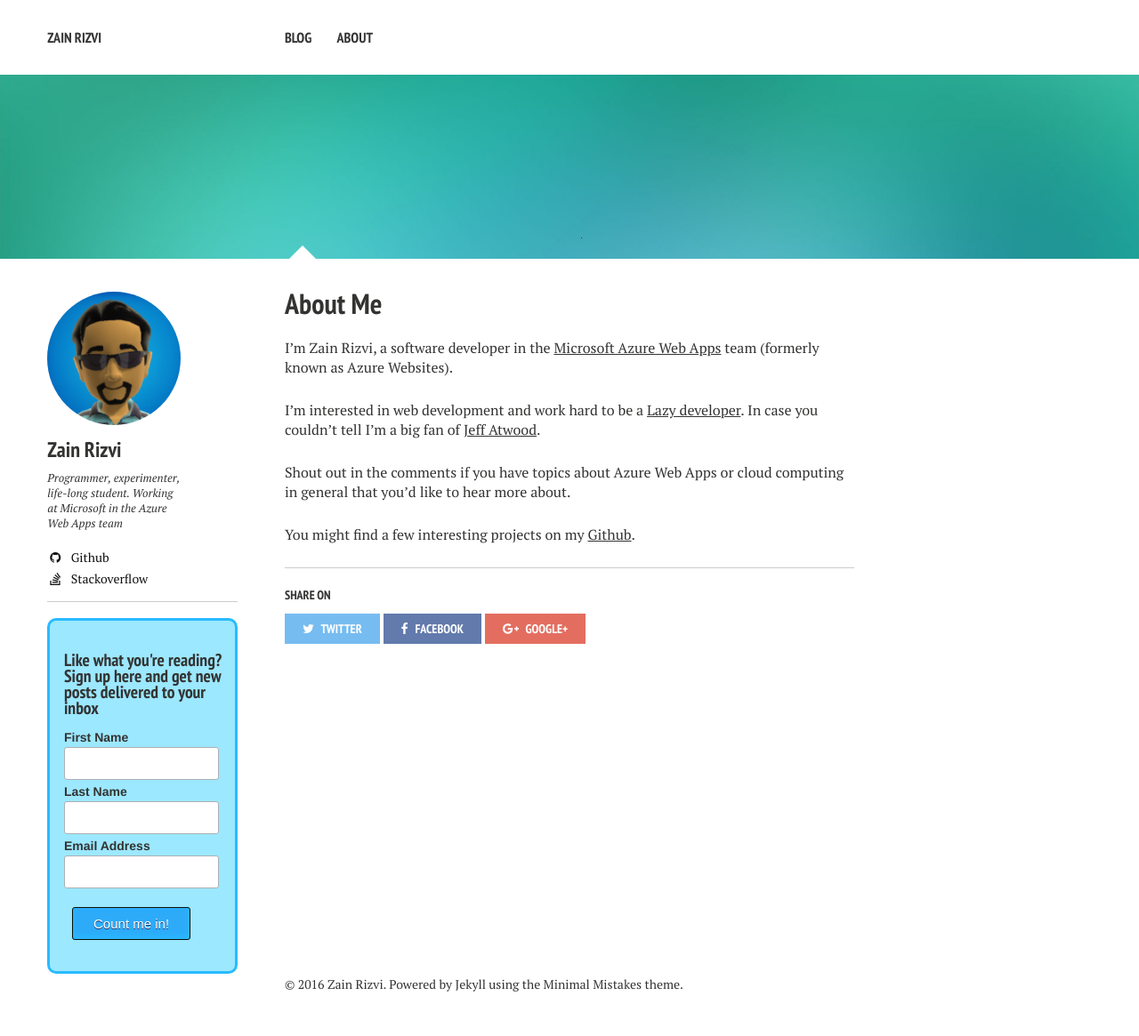
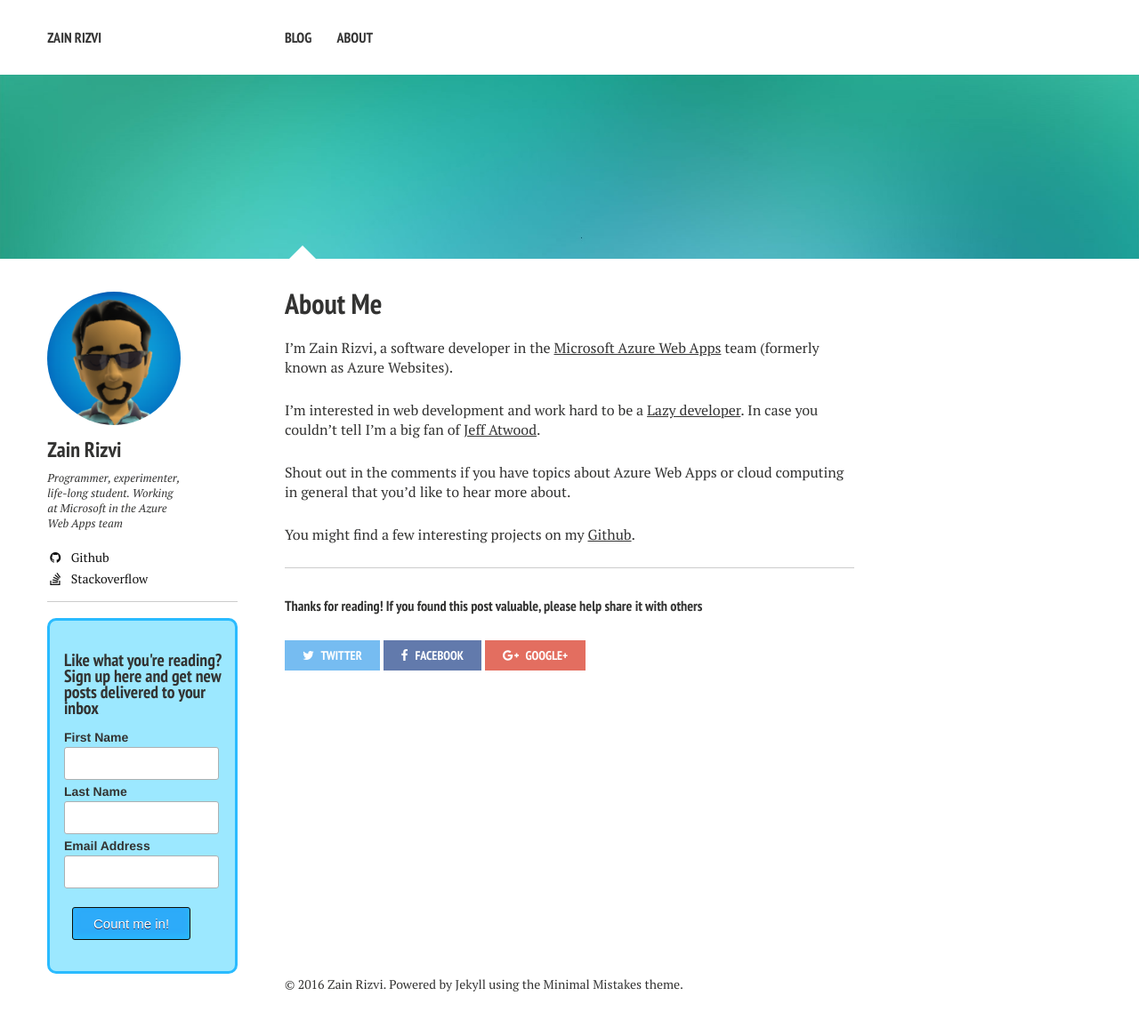
Before and after one commit to ZainRizvi/ZainRizvi.github.io, a Jekyll site: the page built from about/index.md, in a window 1280 px wide. Shown: the whole page at 89% size. Built offline with Jekyll 4.4.1, drawn with Linux system fonts in a browser that asks for light colours; nearby versions of some CDN libraries; comment, search, counter and statistics services are not loaded.

Commit message:
Friendier message

```diff
--- a/_includes/_social-share.html
+++ b/_includes/_social-share.html
@@ -1,5 +1,5 @@
 <div class="social-share">
-  <h4>Share on</h4>
+  <h5>Thanks for reading! If you found this post valuable, please help share it with others</h5>
   <ul>
     <li>
       <a href="https://twitter.com/intent/tweet?text={{ site.url }}{{ page.url }}" class="twitter" title="Share on Twitter"><i class="fa fa-twitter"></i><span> Twitter</span></a>
```
